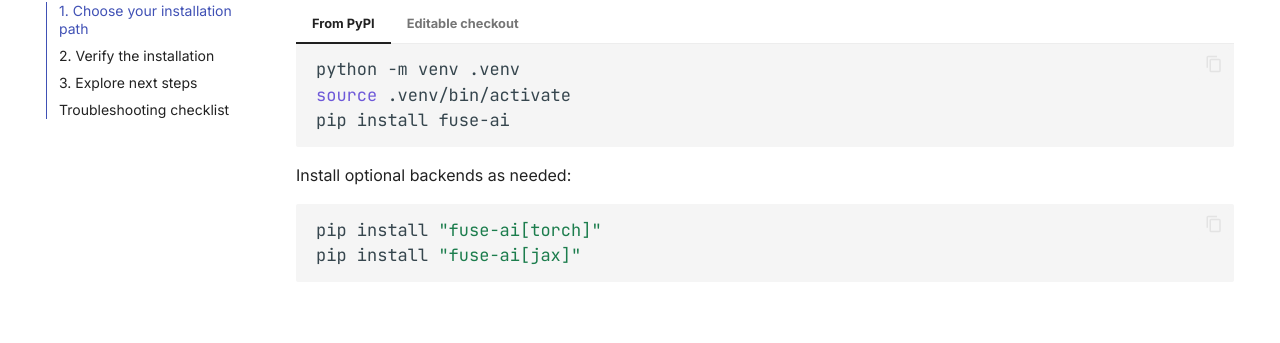
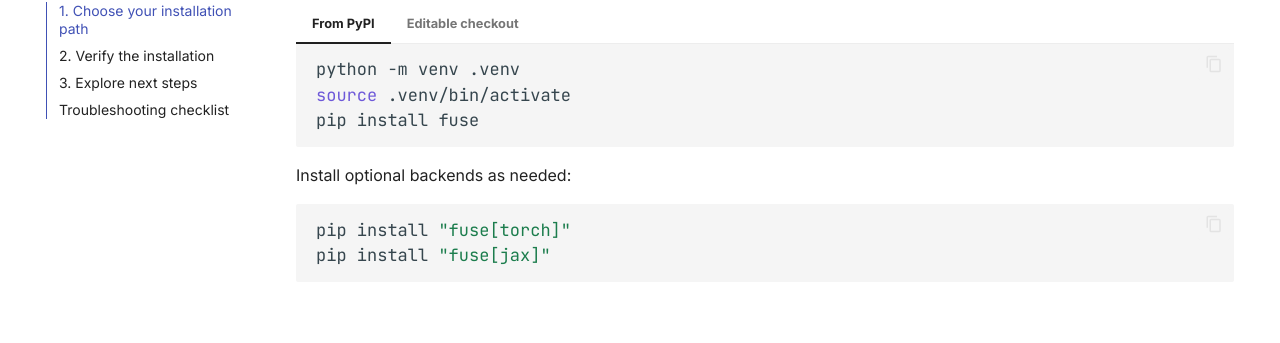
Before and after one commit to mehrdadxzaker/fuse, an MkDocs documentation site: the page built from docs/get-started.md, in a window 1280 px wide and 900 px high, scrolled down 385 px. Shown: the part 151-494 px from the top of the window. Built offline with MkDocs 1.6.1 and Material for MkDocs 9.7.7, drawn with Linux system fonts in a browser that asks for light colours; comment, search, counter and statistics services are not loaded; the version menu is left out.

````diff
--- a/docs/get-started.md
+++ b/docs/get-started.md
@@ -14,14 +14,14 @@ Fuse targets Python 3.9+ and ships optional extras for Torch and JAX backends. T
     ```bash
     python -m venv .venv
     source .venv/bin/activate
-    pip install fuse-ai
+    pip install fuse
     ```
 
     Install optional backends as needed:
 
     ```bash
-    pip install "fuse-ai[torch]"
-    pip install "fuse-ai[jax]"
+    pip install "fuse[torch]"
+    pip install "fuse[jax]"
     ```
 
 === "Editable checkout"
--- a/docs/visualization.html
+++ b/docs/visualization.html
@@ -445,9 +445,9 @@
         <div class="command-grid">
           <div>
             <h3>Install</h3>
-            <pre><code>pip install fuse-ai[dev]
+            <pre><code>pip install fuse[dev]
 # or keep extras lean
-pip install fuse-ai[torch]</code></pre>
+pip install fuse[torch]</code></pre>
           </div>
           <div>
             <h3>Run examples</h3>
--- a/pyproject.toml
+++ b/pyproject.toml
@@ -3,7 +3,7 @@ requires = ["setuptools", "wheel"]
 build-backend = "setuptools.build_meta"
 
 [project]
-name = "fuse-ai"
+name = "fuse"
 version = "0.0.1"
 description = "Fuse: tensor-equation DSL as a library (NumPy backend + Torch/JAX stubs)"
 readme = "README.md"
--- a/src/fuse/__init__.py
+++ b/src/fuse/__init__.py
@@ -47,7 +47,7 @@ from .package import build_package
 from .training import gradients_for_program
 
 try:
-    __version__ = _load_version("fuse-ai")
+    __version__ = _load_version("fuse")
 except PackageNotFoundError:
     __version__ = "0.0.0"
 
````
Also changed, not shown: README.md (+6 -6 lines), docs/tutorials/index.md (+1 -1 lines), site/get-started/index.html, site/visualization.html, 2 other files.
